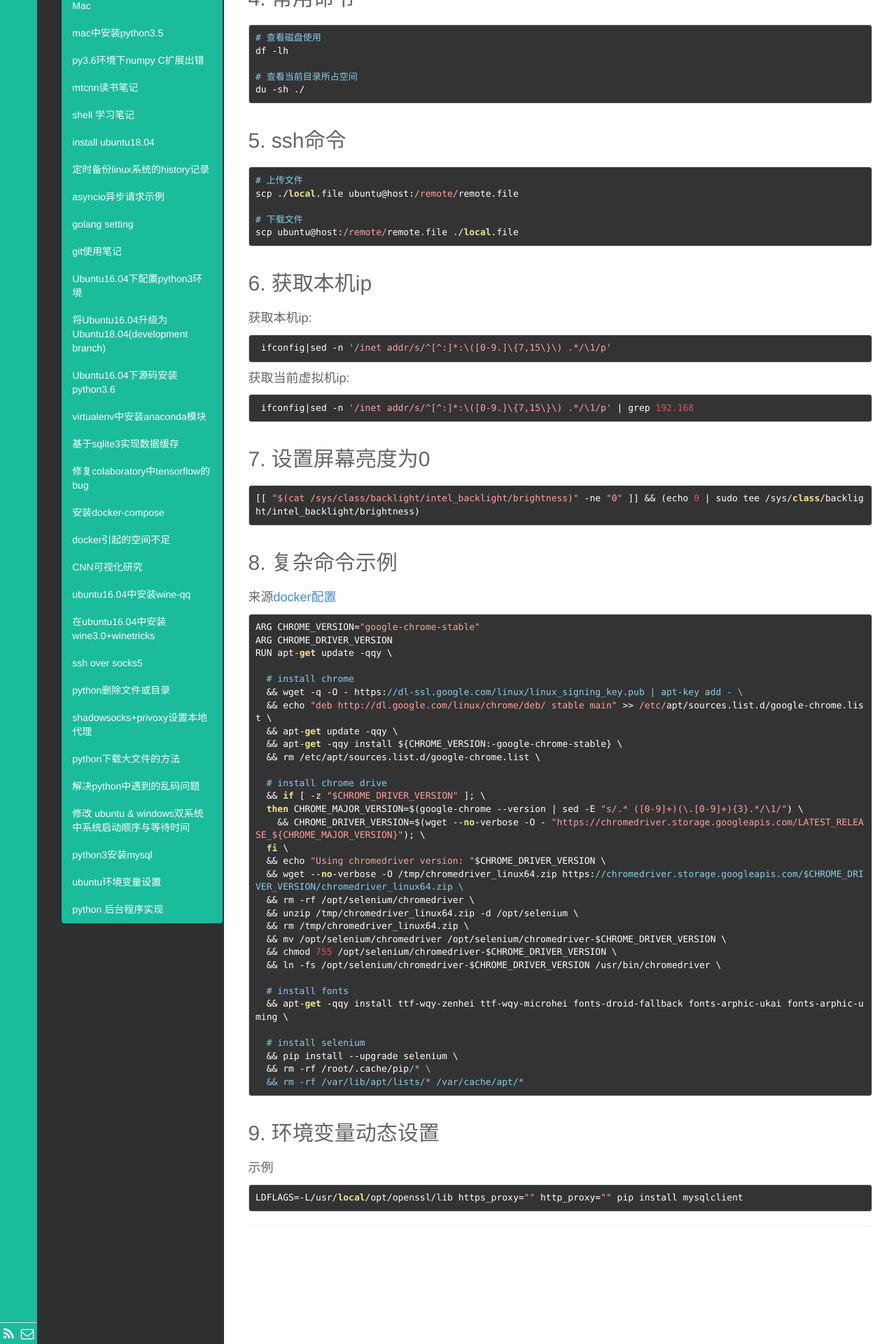
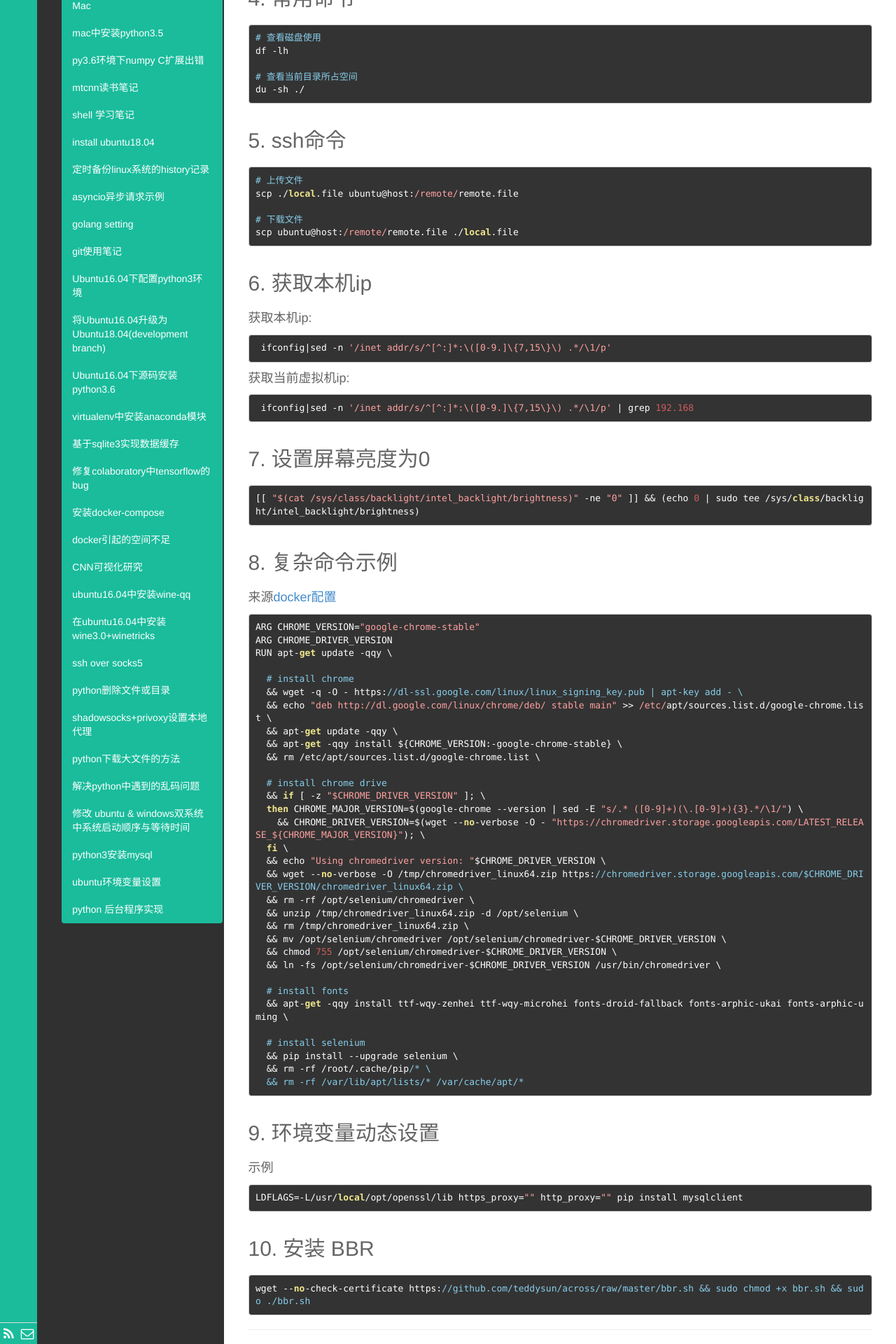
Before and after one commit to fengrk/frkhit.github.io, a Jekyll site: the page built from _posts/blog/2018-11-27-shell_learning_note.md, in a window 1280 px wide. Shown: the part 813-2733 px from the top of the page at 70% size. Built offline with Jekyll 4.4.1, drawn with Linux system fonts in a browser that asks for light colours; Markdown is read by kramdown in place of the engine named in the settings.

Commit message:
update shell

````diff
--- a/_posts/blog/2018-11-27-shell_learning_note.md
+++ b/_posts/blog/2018-11-27-shell_learning_note.md
@@ -120,3 +120,9 @@ RUN apt-get update -qqy \
 ```
 LDFLAGS=-L/usr/local/opt/openssl/lib https_proxy="" http_proxy="" pip install mysqlclient
 ```
+
+## 10. 安装 BBR
+
+```
+wget --no-check-certificate https://github.com/teddysun/across/raw/master/bbr.sh && sudo chmod +x bbr.sh && sudo ./bbr.sh
+```
````
